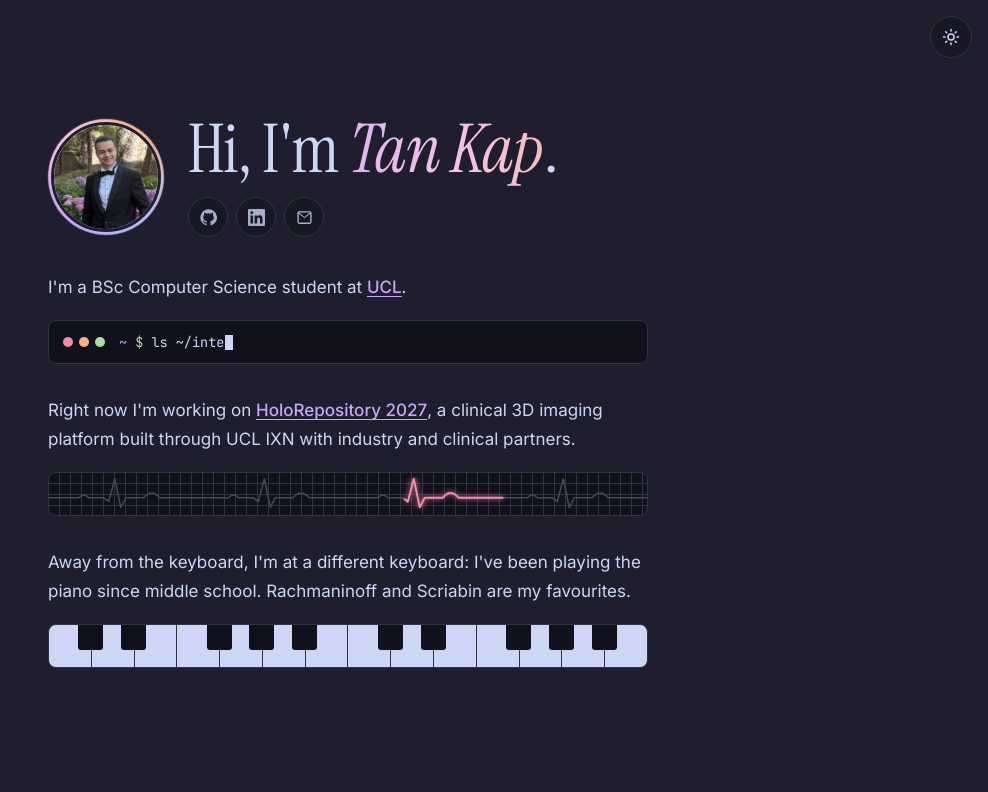
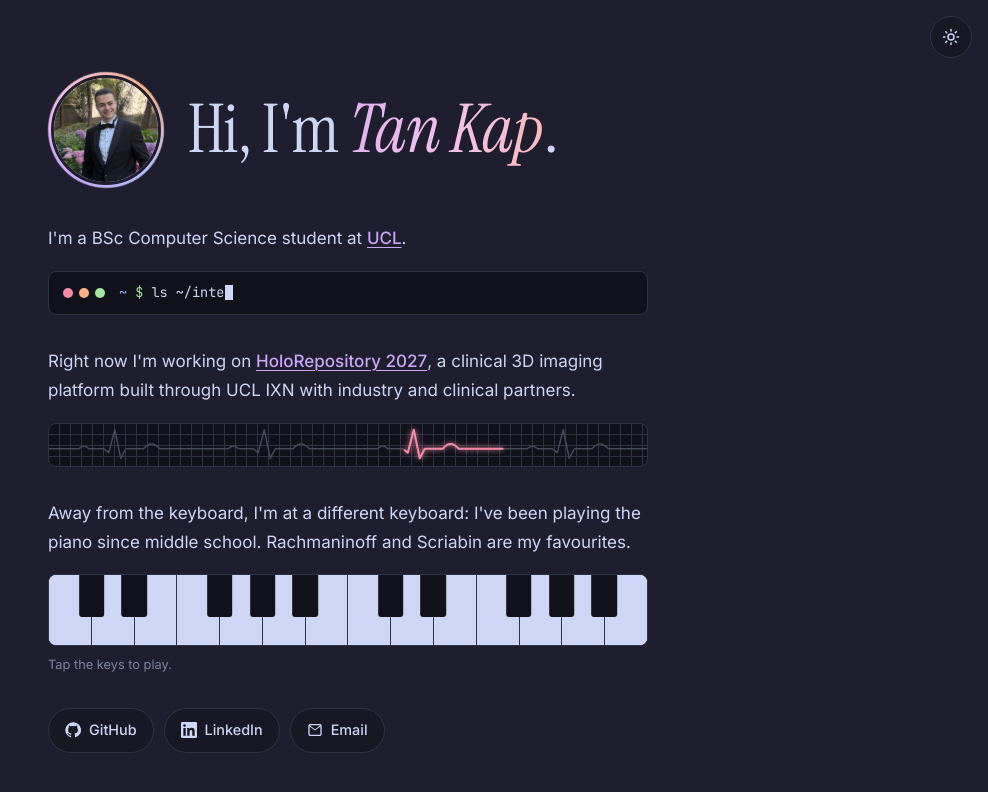
Before and after one commit to TanKap07/tankap.com, a plain HTML site: page public/index.html in a window 1280 px wide. Shown: the whole page, without its empty margins (292-1280 px from the left). Drawn offline with Linux system fonts and the light colour scheme.

Commit message:
Make piano keys playable; move links back to the bottom

```diff
--- a/public/index.html
+++ b/public/index.html
@@ -152,7 +152,7 @@
       font-size: clamp(2.5rem, 9vw, 4.2rem);
       line-height: 1;
       letter-spacing: -0.01em;
-      margin: 0 0 14px;
+      margin: 0;
     }
     h1 em {
       background: linear-gradient(90deg, var(--mauve), var(--pink), var(--peach), var(--mauve));
@@ -169,20 +169,28 @@
       50%      { background-position: 100% 50%; }
     }
 
-    .socials { display: flex; gap: 8px; }
-    .socials a {
-      width: 40px;
-      height: 40px;
-      display: grid;
-      place-items: center;
+    .links {
+      display: flex;
+      flex-wrap: wrap;
+      gap: 10px;
+      margin-top: 8px;
+    }
+    .links a {
+      display: inline-flex;
+      align-items: center;
+      gap: 8px;
+      padding: 9px 16px;
       border: 1px solid var(--surface0);
-      border-radius: 50%;
+      border-radius: 999px;
       background: var(--mantle);
-      color: var(--subtext);
+      color: var(--text);
+      text-decoration: none;
+      font-size: .9rem;
+      font-weight: 500;
       transition: border-color .15s, color .15s, transform .15s;
     }
-    .socials a:hover { border-color: var(--mauve); color: var(--mauve); transform: translateY(-2px); }
-    .socials svg { width: 17px; height: 17px; fill: currentColor; }
+    .links a:hover { border-color: var(--mauve); color: var(--mauve); transform: translateY(-2px); }
+    .links svg { width: 16px; height: 16px; fill: currentColor; }
 
     p { margin: 0 0 16px; }
     a.inline {
@@ -253,32 +261,59 @@
     }
     @keyframes trace { from { stroke-dashoffset: 1000; } to { stroke-dashoffset: 0; } }
 
-    /* 3. Piano keys */
-    .keys { display: flex; background: var(--key-white); }
-    .keys span {
+    /* 3. Piano keys (playable) */
+    .keys {
+      position: relative;
+      display: flex;
+      height: 72px;
+      margin-bottom: 8px;
+      background: var(--key-white);
+      touch-action: manipulation;
+      user-select: none;
+      -webkit-user-select: none;
+    }
+    .keys button {
+      appearance: none;
+      border: 0;
+      padding: 0;
+      margin: 0;
+      font: inherit;
+      cursor: pointer;
+      -webkit-tap-highlight-color: transparent;
+    }
+    .keys .white {
       flex: 1;
+      background: var(--key-white);
       border-right: 1px solid var(--surface0);
-      position: relative;
-      transition: background-color .2s;
-      animation: press .45s ease-out both;
+      transition: background-color .12s;
+      animation: wave .45s ease-out both;
       animation-delay: calc(1.2s + var(--i, 0) * 55ms);
     }
-    .keys span:last-child { border-right: 0; }
-    .keys span:hover { background: color-mix(in srgb, var(--mauve) 25%, var(--key-white)); }
-    .keys span.b::after {
-      content: "";
+    .keys .white:last-child { border-right: 0; }
+    .keys .black {
       position: absolute;
       top: 0;
-      right: -30%;
-      width: 60%;
+      width: calc(100% / 14 * .6);
       height: 60%;
+      transform: translateX(-50%);
       background: var(--key-black);
       border-radius: 0 0 3px 3px;
       z-index: 1;
+      transition: background-color .12s, height .08s;
     }
-    @keyframes press {
+    @media (hover: hover) {
+      .keys .white:hover { background: color-mix(in srgb, var(--mauve) 18%, var(--key-white)); }
+      .keys .black:hover { background: color-mix(in srgb, var(--mauve) 30%, var(--key-black)); }
+    }
+    .keys.played .white { animation: none; }
+    .keys .white.on { background: color-mix(in srgb, var(--mauve) 45%, var(--key-white)); }
+    .keys .black.on { background: var(--mauve); height: 58%; }
+    .keys button:focus-visible { outline: 2px solid var(--mauve); outline-offset: -2px; }
+    @keyframes wave {
       40% { background: color-mix(in srgb, var(--mauve) 35%, var(--key-white)); }
     }
+    .hint { font-size: .8rem; color: var(--overlay); margin: 0 0 32px; }
+    @media (hover: none) { .kbd-hint { display: none; } }
 
     @media (max-width: 480px) {
       .intro { gap: 18px; }
@@ -302,20 +337,7 @@
   <main>
     <header class="intro reveal" style="--d:0">
       <div class="avatar"><img src="tan.jpg" alt="Tan Kap" width="480" height="480"></div>
-      <div>
-        <h1>Hi, I'm <em>Tan Kap</em>.</h1>
-        <nav class="socials" aria-label="Links">
-          <a href="https://github.com/TanKap07" target="_blank" rel="noopener" aria-label="GitHub" title="GitHub">
-            <svg viewBox="0 0 24 24" aria-hidden="true"><path d="M12 .5a11.5 11.5 0 0 0-3.64 22.41c.58.1.79-.25.79-.56v-2c-3.2.7-3.88-1.37-3.88-1.37-.52-1.33-1.28-1.69-1.28-1.69-1.04-.71.08-.7.08-.7 1.15.08 1.76 1.19 1.76 1.19 1.03 1.76 2.69 1.25 3.35.96.1-.75.4-1.25.73-1.54-2.55-.29-5.24-1.28-5.24-5.69 0-1.26.45-2.29 1.19-3.1-.12-.29-.52-1.46.11-3.05 0 0 .97-.31 3.17 1.18a11 11 0 0 1 5.77 0c2.2-1.49 3.17-1.18 3.17-1.18.63 1.59.23 2.76.11 3.05.74.81 1.19 1.84 1.19 3.1 0 4.42-2.7 5.4-5.26 5.68.41.36.78 1.06.78 2.14v3.17c0 .31.21.67.8.56A11.5 11.5 0 0 0 12 .5Z"/></svg>
-          </a>
-          <a href="https://linkedin.com/in/tan-kap" target="_blank" rel="noopener" aria-label="LinkedIn" title="LinkedIn">
-            <svg viewBox="0 0 24 24" aria-hidden="true"><path d="M20.45 20.45h-3.56v-5.57c0-1.33-.02-3.04-1.85-3.04-1.85 0-2.14 1.45-2.14 2.94v5.67H9.35V9h3.41v1.56h.05c.48-.9 1.64-1.85 3.37-1.85 3.6 0 4.27 2.37 4.27 5.46v6.28ZM5.34 7.43a2.06 2.06 0 1 1 0-4.13 2.06 2.06 0 0 1 0 4.13ZM7.12 20.45H3.56V9h3.56v11.45ZM22.22 0H1.77C.79 0 0 .77 0 1.73v20.54C0 23.23.79 24 1.77 24h20.45c.98 0 1.78-.77 1.78-1.73V1.73C24 .77 23.2 0 22.22 0Z"/></svg>
-          </a>
-          <a href="mailto:tankap07@gmail.com" aria-label="Email" title="Email">
-            <svg viewBox="0 0 24 24" aria-hidden="true"><path d="M2 5.5A2.5 2.5 0 0 1 4.5 3h15A2.5 2.5 0 0 1 22 5.5v13a2.5 2.5 0 0 1-2.5 2.5h-15A2.5 2.5 0 0 1 2 18.5v-13Zm2.3-.5 7.7 6.16L19.7 5H4.3ZM20 6.58l-7.38 5.9a1 1 0 0 1-1.24 0L4 6.58V18.5c0 .28.22.5.5.5h15a.5.5 0 0 0 .5-.5V6.58Z"/></svg>
-          </a>
-        </nav>
-      </div>
+      <h1>Hi, I'm <em>Tan Kap</em>.</h1>
     </header>
 
     <section class="reveal" style="--d:1">
@@ -350,11 +372,23 @@
         Away from the keyboard, I'm at a different keyboard: I've been playing the piano
         since middle school. Rachmaninoff and Scriabin are my favourites.
       </p>
-      <div class="strip keys" aria-hidden="true">
-        <span class="b"></span><span class="b"></span><span></span><span class="b"></span><span class="b"></span><span class="b"></span><span></span>
-        <span class="b"></span><span class="b"></span><span></span><span class="b"></span><span class="b"></span><span class="b"></span><span></span>
-      </div>
+      <div class="strip keys" id="piano" role="group" aria-label="Playable piano, two octaves from C4"></div>
+      <p class="hint">Tap the keys to play<span class="kbd-hint">, or use your keyboard: A–' for white keys, W E T Y U O P ] for black</span>.</p>
     </section>
+    <nav class="links reveal" style="--d:4" aria-label="Links">
+      <a href="https://github.com/TanKap07" target="_blank" rel="noopener">
+        <svg viewBox="0 0 24 24" aria-hidden="true"><path d="M12 .5a11.5 11.5 0 0 0-3.64 22.41c.58.1.79-.25.79-.56v-2c-3.2.7-3.88-1.37-3.88-1.37-.52-1.33-1.28-1.69-1.28-1.69-1.04-.71.08-.7.08-.7 1.15.08 1.76 1.19 1.76 1.19 1.03 1.76 2.69 1.25 3.35.96.1-.75.4-1.25.73-1.54-2.55-.29-5.24-1.28-5.24-5.69 0-1.26.45-2.29 1.19-3.1-.12-.29-.52-1.46.11-3.05 0 0 .97-.31 3.17 1.18a11 11 0 0 1 5.77 0c2.2-1.49 3.17-1.18 3.17-1.18.63 1.59.23 2.76.11 3.05.74.81 1.19 1.84 1.19 3.1 0 4.42-2.7 5.4-5.26 5.68.41.36.78 1.06.78 2.14v3.17c0 .31.21.67.8.56A11.5 11.5 0 0 0 12 .5Z"/></svg>
+        GitHub
+      </a>
+      <a href="https://linkedin.com/in/tan-kap" target="_blank" rel="noopener">
+        <svg viewBox="0 0 24 24" aria-hidden="true"><path d="M20.45 20.45h-3.56v-5.57c0-1.33-.02-3.04-1.85-3.04-1.85 0-2.14 1.45-2.14 2.94v5.67H9.35V9h3.41v1.56h.05c.48-.9 1.64-1.85 3.37-1.85 3.6 0 4.27 2.37 4.27 5.46v6.28ZM5.34 7.43a2.06 2.06 0 1 1 0-4.13 2.06 2.06 0 0 1 0 4.13ZM7.12 20.45H3.56V9h3.56v11.45ZM22.22 0H1.77C.79 0 0 .77 0 1.73v20.54C0 23.23.79 24 1.77 24h20.45c.98 0 1.78-.77 1.78-1.73V1.73C24 .77 23.2 0 22.22 0Z"/></svg>
+        LinkedIn
+      </a>
+      <a href="mailto:tankap07@gmail.com">
+        <svg viewBox="0 0 24 24" aria-hidden="true"><path d="M2 5.5A2.5 2.5 0 0 1 4.5 3h15A2.5 2.5 0 0 1 22 5.5v13a2.5 2.5 0 0 1-2.5 2.5h-15A2.5 2.5 0 0 1 2 18.5v-13Zm2.3-.5 7.7 6.16L19.7 5H4.3ZM20 6.58l-7.38 5.9a1 1 0 0 1-1.24 0L4 6.58V18.5c0 .28.22.5.5.5h15a.5.5 0 0 0 .5-.5V6.58Z"/></svg>
+        Email
+      </a>
+    </nav>
   </main>
 
   <script>
@@ -366,10 +400,116 @@
       try { localStorage.setItem("theme", next); } catch (e) {}
     });
 
-    // Piano keys light up in a wave on load
-    document.querySelectorAll(".keys span").forEach(function (key, i) {
-      key.style.setProperty("--i", i);
-    });
+    // Playable piano: two octaves, C4 to B5, with synthesised sound (no audio files)
+    (function () {
+      var piano = document.getElementById("piano");
+      var NAMES = ["C", "C♯", "D", "D♯", "E", "F", "F♯", "G", "G♯", "A", "A♯", "B"];
+      var WHITE = [0, 2, 4, 5, 7, 9, 11];
+      var WHITE_KEYS = "asdfghjkl;'".split("");          // first 11 white keys
+      var BLACK_KEYS = { 61: "w", 63: "e", 66: "t", 68: "y", 70: "u", 73: "o", 75: "p", 78: "]" };
+      var byCode = {};
+      var ctx = null;
+
+      function freq(midi) { return 440 * Math.pow(2, (midi - 69) / 12); }
+
+      function makeKey(midi, cls, label) {
+        var b = document.createElement("button");
+        b.type = "button";
+        b.className = cls;
+        b.dataset.midi = midi;
+        b.setAttribute("aria-label", label);
+        return b;
+      }
+
+      // Build 14 white keys and the black keys that sit between them
+      var whiteIndex = 0;
+      for (var oct = 0; oct < 2; oct++) {
+        WHITE.forEach(function (step) {
+          var midi = 60 + oct * 12 + step;
+          var w = makeKey(midi, "white", NAMES[step] + (4 + oct));
+          w.style.setProperty("--i", whiteIndex);
+          piano.appendChild(w);
+          if (whiteIndex < WHITE_KEYS.length) byCode[WHITE_KEYS[whiteIndex]] = w;
+          if ([0, 2, 5, 7, 9].indexOf(step) !== -1) {
+            var bMidi = midi + 1;
+            var k = makeKey(bMidi, "black", NAMES[step + 1] + (4 + oct));
+            k.style.left = ((whiteIndex + 1) / 14 * 100) + "%";
+            piano.appendChild(k);
+            if (BLACK_KEYS[bMidi]) byCode[BLACK_KEYS[bMidi]] = k;
+          }
+          whiteIndex++;
+        });
+      }
+
+      function play(midi) {
+        if (!ctx) ctx = new (window.AudioContext || window.webkitAudioContext)();
+        if (ctx.state === "suspended") ctx.resume();
+        var t = ctx.currentTime;
+        var f = freq(midi);
+        var out = ctx.createGain();
+        out.gain.setValueAtTime(0.0001, t);
+        out.gain.exponentialRampToValueAtTime(0.28, t + 0.008);
+        out.gain.exponentialRampToValueAtTime(0.0001, t + 1.8);
+        var tone = ctx.createBiquadFilter();
+        tone.type = "lowpass";
+        tone.frequency.setValueAtTime(Math.min(f * 8, 9000), t);
+        tone.frequency.exponentialRampToValueAtTime(Math.max(f * 1.5, 300), t + 1.2);
+        out.connect(tone).connect(ctx.destination);
+        // A few harmonics for a soft, piano-ish tone
+        [[1, "triangle", 1], [2, "sine", 0.35], [3, "sine", 0.12]].forEach(function (h) {
+          var osc = ctx.createOscillator();
+          var g = ctx.createGain();
+          osc.type = h[1];
+          osc.frequency.value = f * h[0];
+          g.gain.value = h[2];
+          osc.connect(g).connect(out);
+          osc.start(t);
+          osc.stop(t + 1.9);
+        });
+      }
+
+      function flash(key) {
+        key.classList.add("on");
+        clearTimeout(key._t);
+        key._t = setTimeout(function () { key.classList.remove("on"); }, 180);
+      }
+
+      function hit(key) { piano.classList.add("played"); play(+key.dataset.midi); flash(key); }
+
+      // Once the intro wave finishes, stop it for good so it never replays
+      piano.addEventListener("animationend", function (e) { e.target.style.animation = "none"; });
+
+      // Mouse and touch: press, and glide across keys while held down
+      var down = false;
+      piano.addEventListener("pointerdown", function (e) {
+        var key = e.target.closest("button");
+        if (!key) return;
+        e.preventDefault();
+        down = true;
+        hit(key);
+      });
+      piano.addEventListener("pointerover", function (e) {
+        var key = e.target.closest("button");
+        if (down && key && e.pointerType === "mouse") hit(key);
+      });
+      window.addEventListener("pointerup", function () { down = false; });
+      window.addEventListener("pointercancel", function () { down = false; });
+
+      // Enter/Space on a focused key
+      piano.addEventListener("keydown", function (e) {
+        if ((e.key === "Enter" || e.key === " ") && e.target.matches("button")) {
+          e.preventDefault();
+          hit(e.target);
+        }
+      });
+
+      // Computer keyboard
+      window.addEventListener("keydown", function (e) {
+        if (e.repeat || e.metaKey || e.ctrlKey || e.altKey) return;
+        var key = byCode[e.key.toLowerCase()];
+        if (key) { e.preventDefault(); hit(key); }
+      });
+    })();
 
     // Terminal: type a few commands on a loop
     (function () {
```
